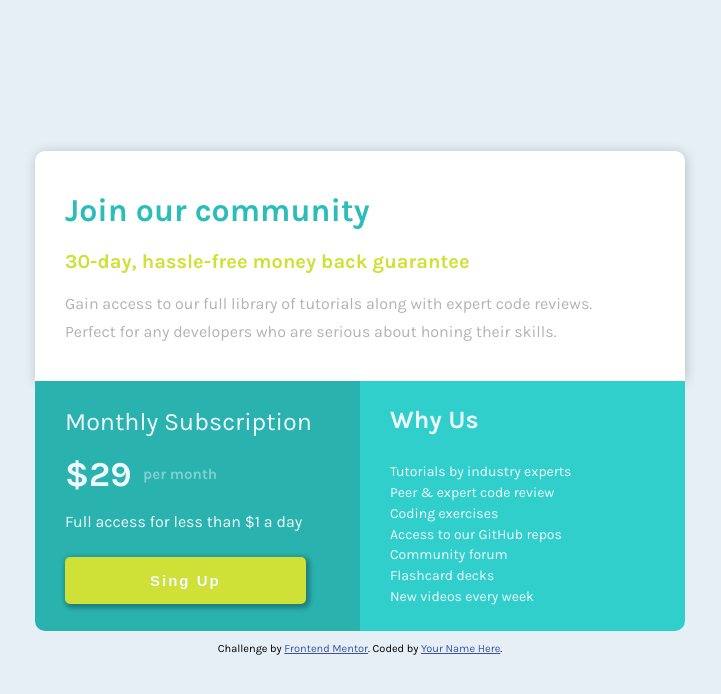
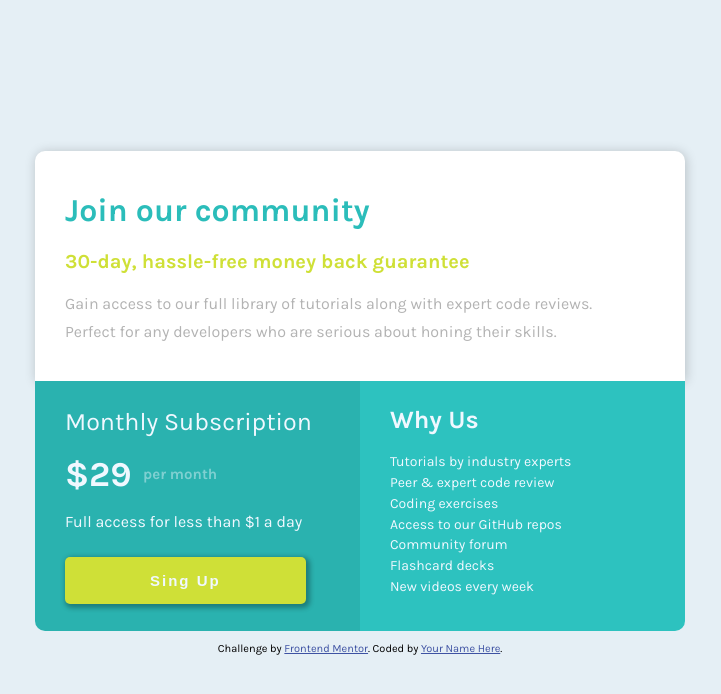
Before and after one commit to TothZoltan1977/single-price-grid-component-master, a plain HTML site: page index.html in a window 1280 px wide. Shown: the whole page, without its empty margins (280-1001 px from the left). Drawn offline with Linux system fonts and the light colour scheme.

Commit message:
Update style.css

```diff
--- a/style.css
+++ b/style.css
@@ -102,7 +102,7 @@ body{
     width: 325px;
     height: 250px;
     border-radius: 0 0 10px 0;
-    background-color: #30CFCC;
+    background-color: #2dc2bf;
 }
 
 .text-section h1{
@@ -114,7 +114,7 @@ body{
 
 .text-section p{
     font-size: 14px;
-    padding: 12px 0 0 0;
+    padding: 2px 0 0 0;
     margin-left: 30px;
     width: 200px;
     line-height: 2.5ch;
```
